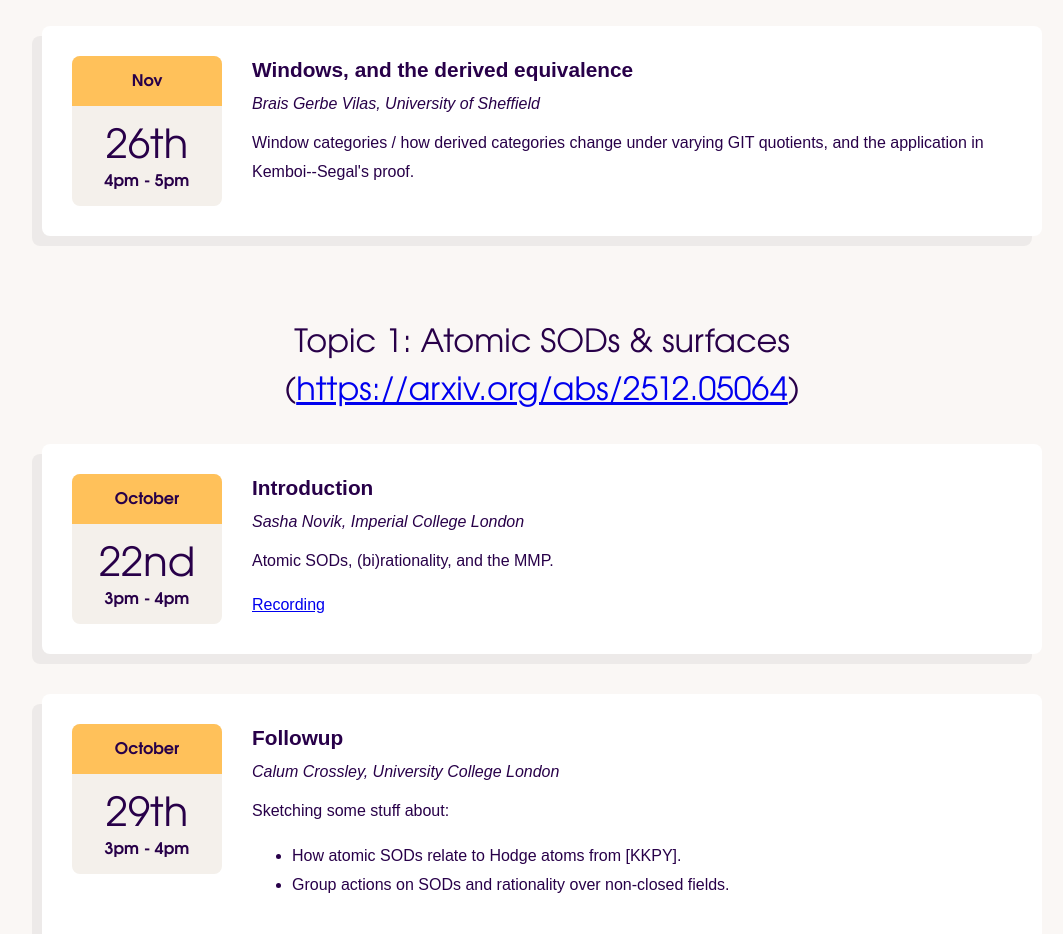
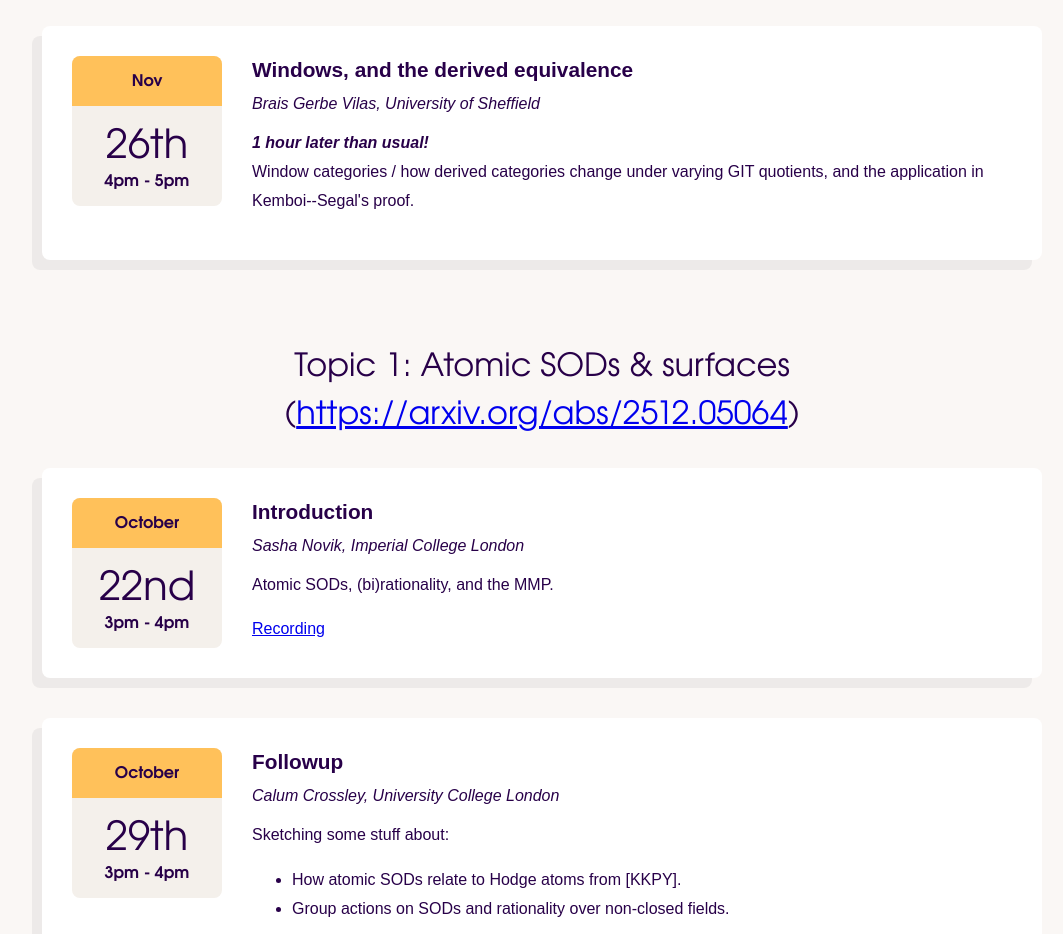
Before and after one commit to dogs-seminar/dogs-seminar.github.io, a plain HTML site: page index.html in a window 1280 px wide. Shown: the part 1500-2434 px from the top of the page, without its empty margins (98-1161 px from the left). Drawn offline with nearby package versions, Linux system fonts and the light colour scheme.

Commit message:
Add time warning

```diff
--- a/index.html
+++ b/index.html
@@ -181,6 +181,8 @@
                         </div>
 
                         <div class="abstract">
+                            <b><i>1 hour later than usual!</i></b>
+                            <br/>
                             Window categories / how derived categories change
                             under varying GIT quotients, and the application in
                             Kemboi--Segal's proof.
```
